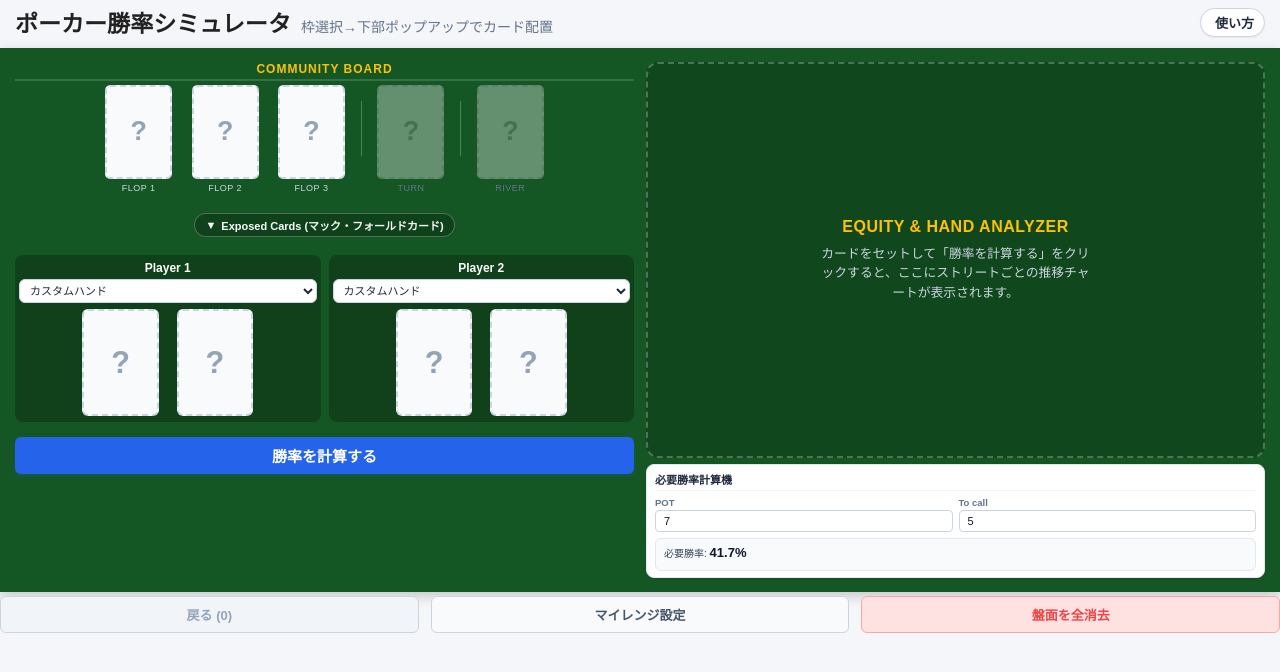
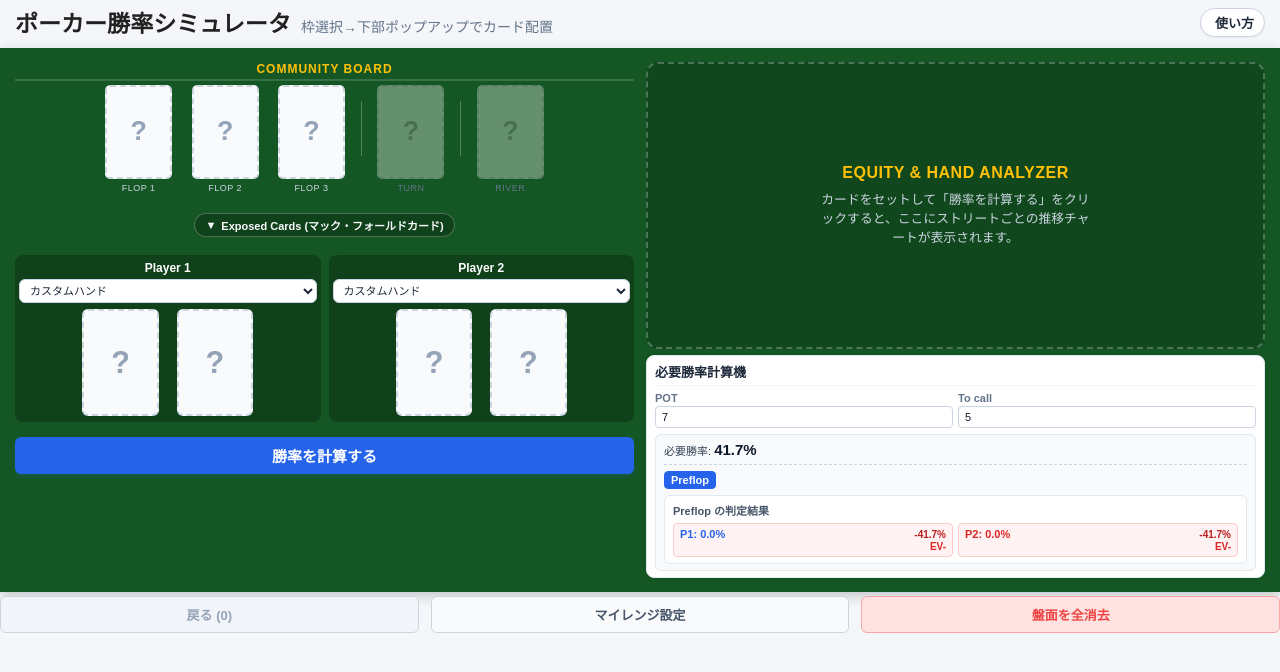
Before and after one commit to ZLSAGA/poker-tool-cabin, a React (Vite) app: page / in a window 1280 px wide. Shown: the top 672 px of the page. Built offline with nearby package versions, Linux system fonts and the light colour scheme.

Commit message:
必要勝率計算機の修正

```diff
--- a/src/App.jsx
+++ b/src/App.jsx
@@ -588,7 +588,7 @@ export default function App() {
             )}
 
             {/* 勝率推移・成立役推移のすぐ下に配置 */}
-            <PotOddsCalculator isLoading={isLoading} potSize={potSize} setPotSize={setPotSize} callAmount={callAmount} setCallAmount={setCallAmount} result={result} equityHistory={equityHistory} />
+            <PotOddsCalculator isLoading={isLoading} potSize={potSize} setPotSize={setPotSize} callAmount={callAmount} setCallAmount={setCallAmount} result={result} equityHistory={equityHistory} windowSize={windowSize} />
           </div>
         </div>
 
--- a/src/components/PotOddsCalculator.jsx
+++ b/src/components/PotOddsCalculator.jsx
@@ -4,7 +4,7 @@ const inputStyle = {
   width: "100%", padding: "4px 8px", borderRadius: "4px", border: "1px solid #cbd5e1", fontSize: "11px", backgroundColor: "#ffffff", color: "#0f172a", boxSizing: "border-box", outline: "none"
 };
 
-export default function PotOddsCalculator({ isLoading, potSize, setPotSize, callAmount, setCallAmount, equityHistory }) {
+export default function PotOddsCalculator({ isLoading, potSize, setPotSize, callAmount, setCallAmount, equityHistory, windowSize }) {
   const pot = parseFloat(potSize) || 0;
   const call = parseFloat(callAmount) || 0;
   const totalPot = pot + call;
@@ -23,42 +23,66 @@ export default function PotOddsCalculator({ isLoading, potSize, setPotSize, call
   // 選択されたストリートのデータを取得
   const activeItem = equityHistory?.find(item => item.label === selectedStreet) || equityHistory?.[equityHistory.length - 1];
 
+  // ウィンドウ縦幅(windowSize?.height / vh)に連動する動的スタイル計算
+  const vh = windowSize?.height ? windowSize.height * 0.01 : 7.68;
+  const dynamicPadding = `${Math.max(4, Math.round(vh * 0.8))}px ${Math.max(6, Math.round(vh * 1.0))}px`;
+  const dynamicInnerPadding = `${Math.max(4, Math.round(vh * 0.8))}px ${Math.max(6, Math.round(vh * 1.0))}px`;
+  const dynamicMarginTop = `${Math.max(4, Math.round(vh * 0.8))}px`;
+  const dynamicGap = `${Math.max(4, Math.round(vh * 0.6))}px`;
+  const dynamicInputPadding = `${Math.max(2, Math.round(vh * 0.5))}px ${Math.max(4, Math.round(vh * 0.8))}px`;
+  const dynamicTitleFontSize = "clamp(10px, 12vh, 13px)";
+  const dynamicLabelFontSize = "clamp(8.5px, 10vh, 11px)";
+  const dynamicValueFontSize = "clamp(11px, 14vh, 15px)";
+  const dynamicButtonFontSize = "clamp(8.5px, 10vh, 11px)";
+
+  const inputStyle = {
+    width: "100%", padding: dynamicInputPadding, borderRadius: "4px", border: "1px solid #cbd5e1", fontSize: dynamicLabelFontSize, backgroundColor: "#ffffff", color: "#0f172a", boxSizing: "border-box", outline: "none"
+  };
+
   return (
-    <div style={{ marginTop: "6px", backgroundColor: "white", padding: "6px 8px", borderRadius: "8px", boxShadow: "0 1px 4px rgba(0,0,0,0.06)", border: "1px solid #e2e8f0", textAlign: "left" }}>
-      <h3 style={{ margin: "0 0 6px 0", color: "#1e293b", fontSize: "11px", borderBottom: "1.5px solid #f1f5f9", paddingBottom: "3px" }}>必要勝率計算機</h3>
+    <div style={{ marginTop: dynamicMarginTop, backgroundColor: "white", padding: dynamicPadding, borderRadius: "8px", boxShadow: "0 1px 4px rgba(0,0,0,0.06)", border: "1px solid #e2e8f0", textAlign: "left", boxSizing: "border-box" }}>
+      <h3 style={{ margin: `0 0 ${dynamicMarginTop} 0`, color: "#1e293b", fontSize: dynamicTitleFontSize, borderBottom: "1.5px solid #f1f5f9", paddingBottom: "0.4vh" }}>必要勝率計算機</h3>
 
       {/* 入力フォーム */}
-      <div style={{ display: "flex", gap: "6px", marginBottom: "6px" }}>
+      <div style={{ display: "flex", gap: dynamicGap, marginBottom: dynamicMarginTop }}>
         <div style={{ flex: 1 }}>
-          <label style={{ display: "block", fontSize: "9.5px", color: "#64748b", fontWeight: "bold", marginBottom: "2px" }}>POT</label>
+          <label style={{ display: "block", fontSize: dynamicLabelFontSize, color: "#64748b", fontWeight: "bold", marginBottom: "0.3vh" }}>POT</label>
           <input type="number" disabled={isLoading} value={potSize} onChange={(e) => setPotSize(e.target.value)} placeholder="7" style={inputStyle} />
         </div>
         <div style={{ flex: 1 }}>
-          <label style={{ display: "block", fontSize: "9.5px", color: "#64748b", fontWeight: "bold", marginBottom: "2px" }}>To call</label>
+          <label style={{ display: "block", fontSize: dynamicLabelFontSize, color: "#64748b", fontWeight: "bold", marginBottom: "0.3vh" }}>To call</label>
           <input type="number" disabled={isLoading} value={callAmount} onChange={(e) => setCallAmount(e.target.value)} placeholder="5" style={inputStyle} />
         </div>
       </div>
 
       {pot > 0 && call > 0 && (
-        <div style={{ backgroundColor: "#f8fafc", padding: "6px 8px", borderRadius: "6px", border: "1px solid #e2e8f0" }}>
-          <p style={{ margin: "0 0 4px 0", fontSize: "10px", color: "#334155" }}>
-            必要勝率: <strong style={{ fontSize: "13px", color: "#0f172a" }}>{requiredEquity.toFixed(1)}%</strong>
+        <div style={{ backgroundColor: "#f8fafc", padding: dynamicInnerPadding, borderRadius: "6px", border: "1px solid #e2e8f0" }}>
+          <p style={{ margin: `0 0 ${dynamicMarginTop} 0`, fontSize: dynamicLabelFontSize, color: "#334155" }}>
+            必要勝率: <strong style={{ fontSize: dynamicValueFontSize, color: "#0f172a" }}>{requiredEquity.toFixed(1)}%</strong>
           </p>
 
-          {equityHistory && equityHistory.length > 0 && !isLoading && (
-            <div style={{ marginTop: "6px", paddingTop: "6px", borderTop: "1px dashed #cbd5e1" }}>
+          {/* ストリート選択タブ・判定結果カード (初期状態でも常に表示) */}
+          {(() => {
+            const displayHistory = (equityHistory && equityHistory.length > 0 && !isLoading)
+              ? equityHistory
+              : [{ label: "Preflop", p1: 0, p2: 0 }];
+
+            const currentItem = displayHistory.find(item => item.label === selectedStreet) || displayHistory[displayHistory.length - 1];
+
+            return (
+              <div style={{ marginTop: dynamicMarginTop, paddingTop: dynamicMarginTop, borderTop: "1px dashed #cbd5e1" }}>
 
                 {/* ストリート選択タブ */}
-              <div style={{ display: "flex", gap: "4px", marginBottom: "6px", flexWrap: "wrap" }}>
-                {equityHistory.map((item) => {
-                  const isSelected = activeItem?.label === item.label;
+                <div style={{ display: "flex", gap: "4px", marginBottom: dynamicMarginTop, flexWrap: "wrap" }}>
+                  {displayHistory.map((item) => {
+                    const isSelected = currentItem?.label === item.label;
                     return (
                       <button
                         key={item.label}
                         onClick={() => setSelectedStreet(item.label)}
                         style={{
-                        padding: "2px 6px",
-                        fontSize: "9.5px",
+                          padding: `${Math.max(2, Math.round(vh * 0.3))}px ${Math.max(4, Math.round(vh * 0.8))}px`,
+                          fontSize: dynamicButtonFontSize,
                           fontWeight: "bold",
                           borderRadius: "4px",
                           border: "1px solid",
@@ -76,45 +100,46 @@ export default function PotOddsCalculator({ isLoading, potSize, setPotSize, call
                 </div>
 
                 {/* 選択されたストリートの判定結果カード */}
-              {activeItem && (
+                {currentItem && (
                   <div
                     style={{
                       backgroundColor: "#ffffff",
-                    padding: "6px",
+                      padding: dynamicInnerPadding,
                       borderRadius: "6px",
                       border: "1px solid #e2e8f0",
                       display: "flex",
                       flexDirection: "column",
-                    gap: "4px"
+                      gap: dynamicGap
                     }}
                   >
-                  <div style={{ fontSize: "10px", fontWeight: "bold", color: "#475569" }}>
-                    {activeItem.label} の判定結果
+                    <div style={{ fontSize: dynamicLabelFontSize, fontWeight: "bold", color: "#475569" }}>
+                      {currentItem.label} の判定結果
                     </div>
 
                     {/* Player 1 & Player 2 横並び表示 */}
-                  <div style={{ display: "grid", gridTemplateColumns: "1fr 1fr", gap: "4px", fontSize: "9.5px" }}>
+                    <div style={{ display: "grid", gridTemplateColumns: "1fr 1fr", gap: dynamicGap, fontSize: dynamicLabelFontSize }}>
                       {/* Player 1 */}
                       {(() => {
-                      const diff = activeItem.p1 - requiredEquity;
+                        const p1Val = currentItem.p1 || 0;
+                        const diff = p1Val - requiredEquity;
                         const isPositive = diff >= 0;
                         return (
                           <div style={{
                             backgroundColor: isPositive ? "#f0fdf4" : "#fef2f2",
                             border: `1px solid ${isPositive ? "#bbf7d0" : "#fecaca"}`,
                             borderRadius: "4px",
-                          padding: "4px 6px",
+                            padding: `${Math.max(3, Math.round(vh * 0.5))}px ${Math.max(4, Math.round(vh * 0.8))}px`,
                             display: "flex",
                             flexDirection: "column",
                             gap: "1px"
                           }}>
                             <div style={{ display: "flex", justifyContent: "space-between", alignItems: "center" }}>
-                            <span style={{ fontWeight: "bold", color: "#2563eb" }}>P1: {activeItem.p1.toFixed(1)}%</span>
-                            <span style={{ fontWeight: "bold", fontSize: "8.5px", color: isPositive ? "#15803d" : "#b91c1c" }}>
+                              <span style={{ fontWeight: "bold", color: "#2563eb" }}>P1: {p1Val.toFixed(1)}%</span>
+                              <span style={{ fontWeight: "bold", fontSize: "clamp(7.5px, 9vh, 10px)", color: isPositive ? "#15803d" : "#b91c1c" }}>
                                 {isPositive ? `+${diff.toFixed(1)}%` : `${diff.toFixed(1)}%`}
                               </span>
                             </div>
-                          <div style={{ fontSize: "8.5px", fontWeight: "bold", color: isPositive ? "#16a34a" : "#dc2626", textAlign: "right" }}>
+                            <div style={{ fontSize: "clamp(7.5px, 9vh, 10px)", fontWeight: "bold", color: isPositive ? "#16a34a" : "#dc2626", textAlign: "right" }}>
                               {isPositive ? "EV+" : "EV-"}
                             </div>
                           </div>
@@ -123,25 +148,26 @@ export default function PotOddsCalculator({ isLoading, potSize, setPotSize, call
 
                       {/* Player 2 */}
                       {(() => {
-                      const diff = activeItem.p2 - requiredEquity;
+                        const p2Val = currentItem.p2 || 0;
+                        const diff = p2Val - requiredEquity;
                         const isPositive = diff >= 0;
                         return (
                           <div style={{
                             backgroundColor: isPositive ? "#f0fdf4" : "#fef2f2",
                             border: `1px solid ${isPositive ? "#bbf7d0" : "#fecaca"}`,
                             borderRadius: "4px",
-                          padding: "4px 6px",
+                            padding: `${Math.max(3, Math.round(vh * 0.5))}px ${Math.max(4, Math.round(vh * 0.8))}px`,
                             display: "flex",
                             flexDirection: "column",
                             gap: "1px"
                           }}>
                             <div style={{ display: "flex", justifyContent: "space-between", alignItems: "center" }}>
-                            <span style={{ fontWeight: "bold", color: "#dc2626" }}>P2: {activeItem.p2.toFixed(1)}%</span>
-                            <span style={{ fontWeight: "bold", fontSize: "8.5px", color: isPositive ? "#15803d" : "#b91c1c" }}>
+                              <span style={{ fontWeight: "bold", color: "#dc2626" }}>P2: {p2Val.toFixed(1)}%</span>
+                              <span style={{ fontWeight: "bold", fontSize: "clamp(7.5px, 9vh, 10px)", color: isPositive ? "#15803d" : "#b91c1c" }}>
                                 {isPositive ? `+${diff.toFixed(1)}%` : `${diff.toFixed(1)}%`}
                               </span>
                             </div>
-                          <div style={{ fontSize: "8.5px", fontWeight: "bold", color: isPositive ? "#16a34a" : "#dc2626", textAlign: "right" }}>
+                            <div style={{ fontSize: "clamp(7.5px, 9vh, 10px)", fontWeight: "bold", color: isPositive ? "#16a34a" : "#dc2626", textAlign: "right" }}>
                               {isPositive ? "EV+" : "EV-"}
                             </div>
                           </div>
@@ -150,9 +176,9 @@ export default function PotOddsCalculator({ isLoading, potSize, setPotSize, call
                     </div>
                   </div>
                 )}
-
               </div>
-          )}
+            );
+          })()}
         </div>
       )}
     </div>
```
Lines whose indentation alone changed are shown as unchanged.
